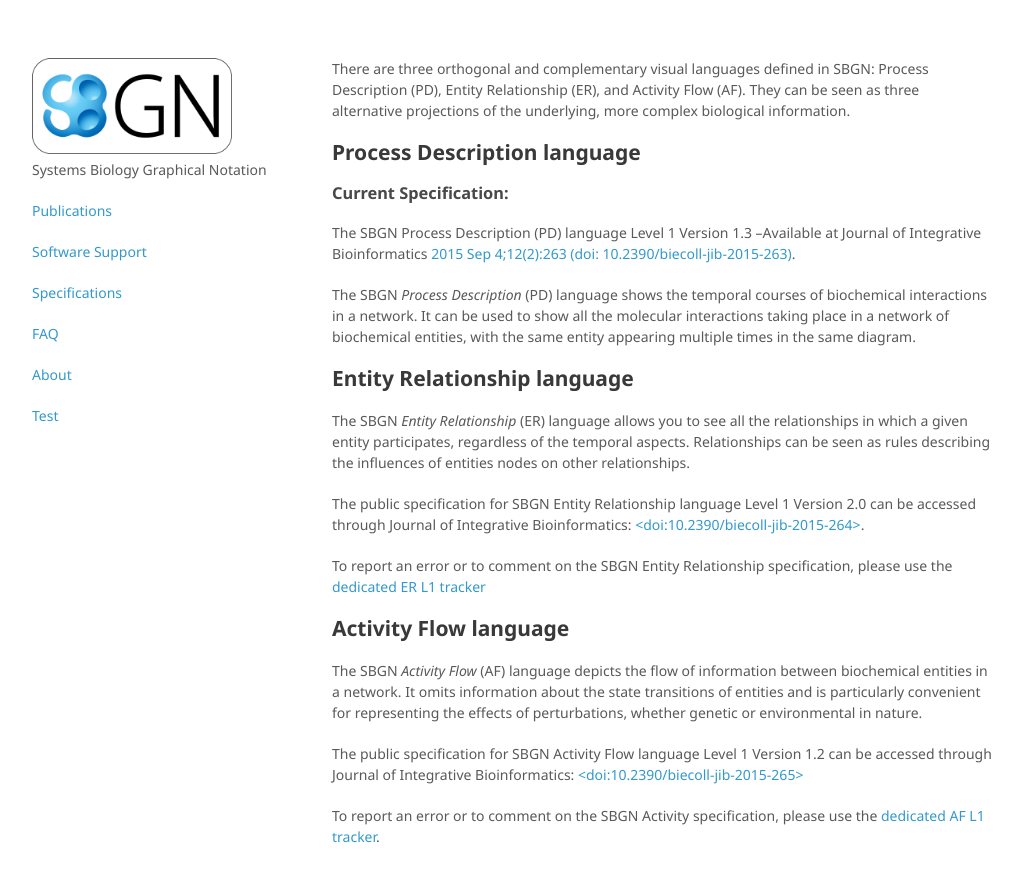
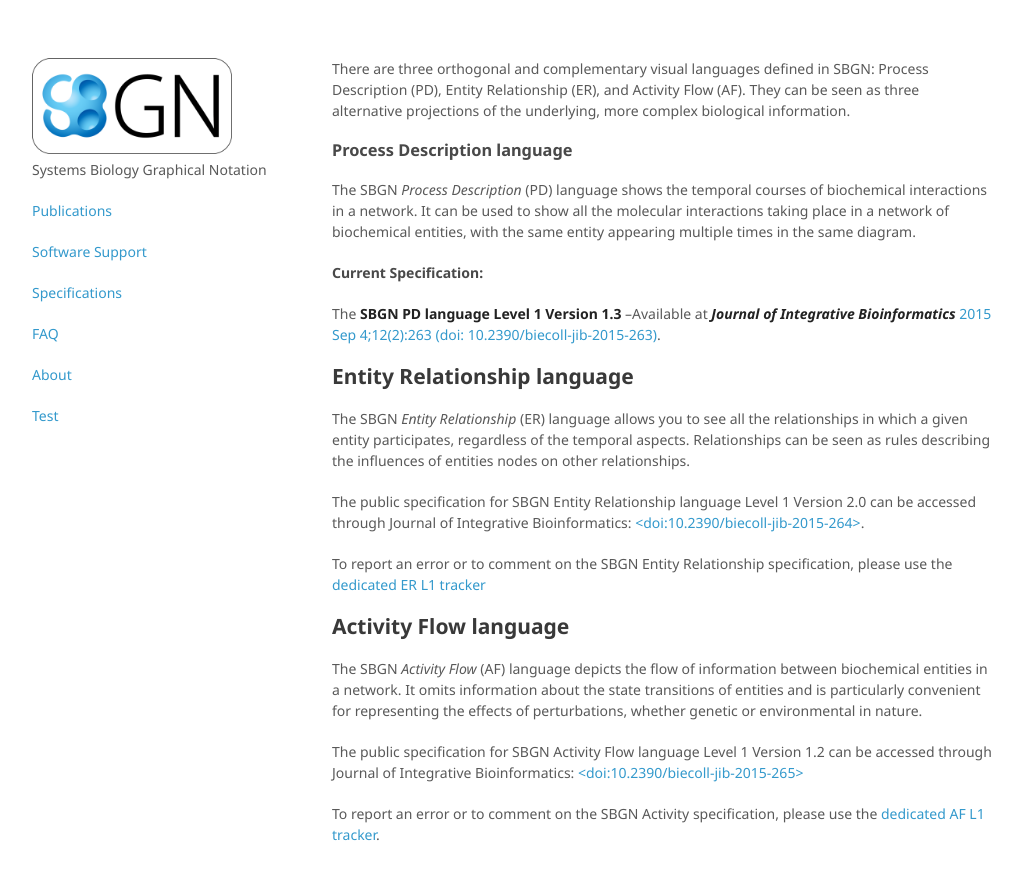
Before and after one commit to sbgn/sbgn, a Jekyll site: the page built from docs/specifications.md, in a window 1280 px wide and 1075 px high, cut to the strip 0-911 px from the top of the window. Shown: the top 882 px of the strip, without its empty margins (128-1150 px from the left). Built offline with Jekyll 4.4.1, drawn with Linux system fonts in a browser that asks for light colours.

Commit message:
Update specifications.md

```diff
--- a/docs/specifications.md
+++ b/docs/specifications.md
@@ -6,13 +6,15 @@
 
 There are three orthogonal and complementary visual languages defined in SBGN: Process Description (PD), Entity Relationship (ER), and Activity Flow (AF). They can be seen as three alternative projections of the underlying, more complex biological information.
 
-## Process Description language
-
-### Current Specification:
-
-The SBGN Process Description (PD) language Level 1 Version 1.3 --Available at Journal of Integrative Bioinformatics [2015 Sep 4;12(2):263 (doi: 10.2390/biecoll-jib-2015-263)](http://journal.imbio.de/article.php?aid=263).
+### Process Description language
 
 The SBGN *Process Description* (PD) language shows the temporal courses of biochemical interactions in a network. It can be used to show all the molecular interactions taking place in a network of biochemical entities, with the same entity appearing multiple times in the same diagram.
+
+#### Current Specification:
+
+The **SBGN PD language Level 1 Version 1.3** --Available at ***Journal of Integrative Bioinformatics*** [2015 Sep 4;12(2):263 (doi: 10.2390/biecoll-jib-2015-263)](http://journal.imbio.de/article.php?aid=263).
+
+
 
 
 ## Entity Relationship language
```
